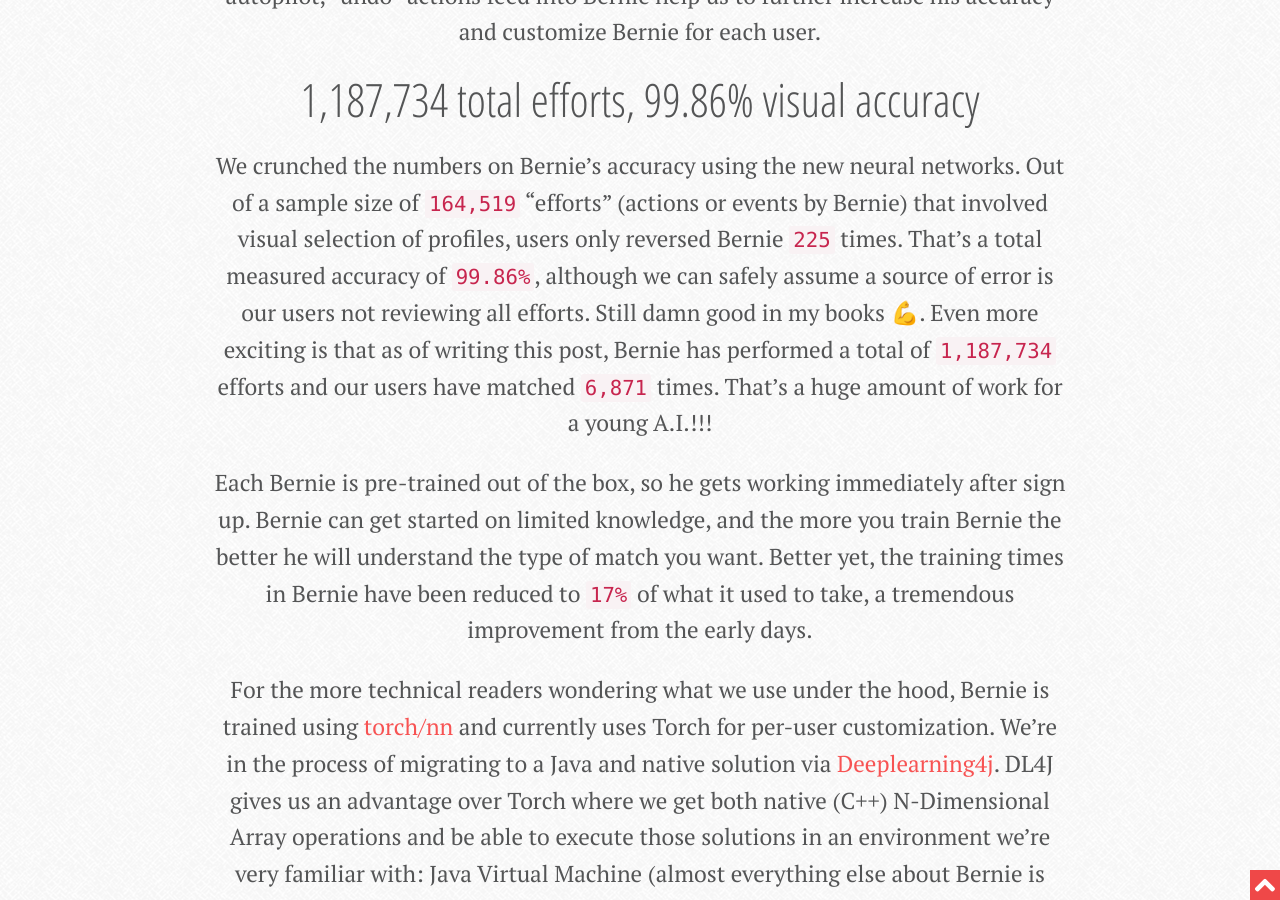
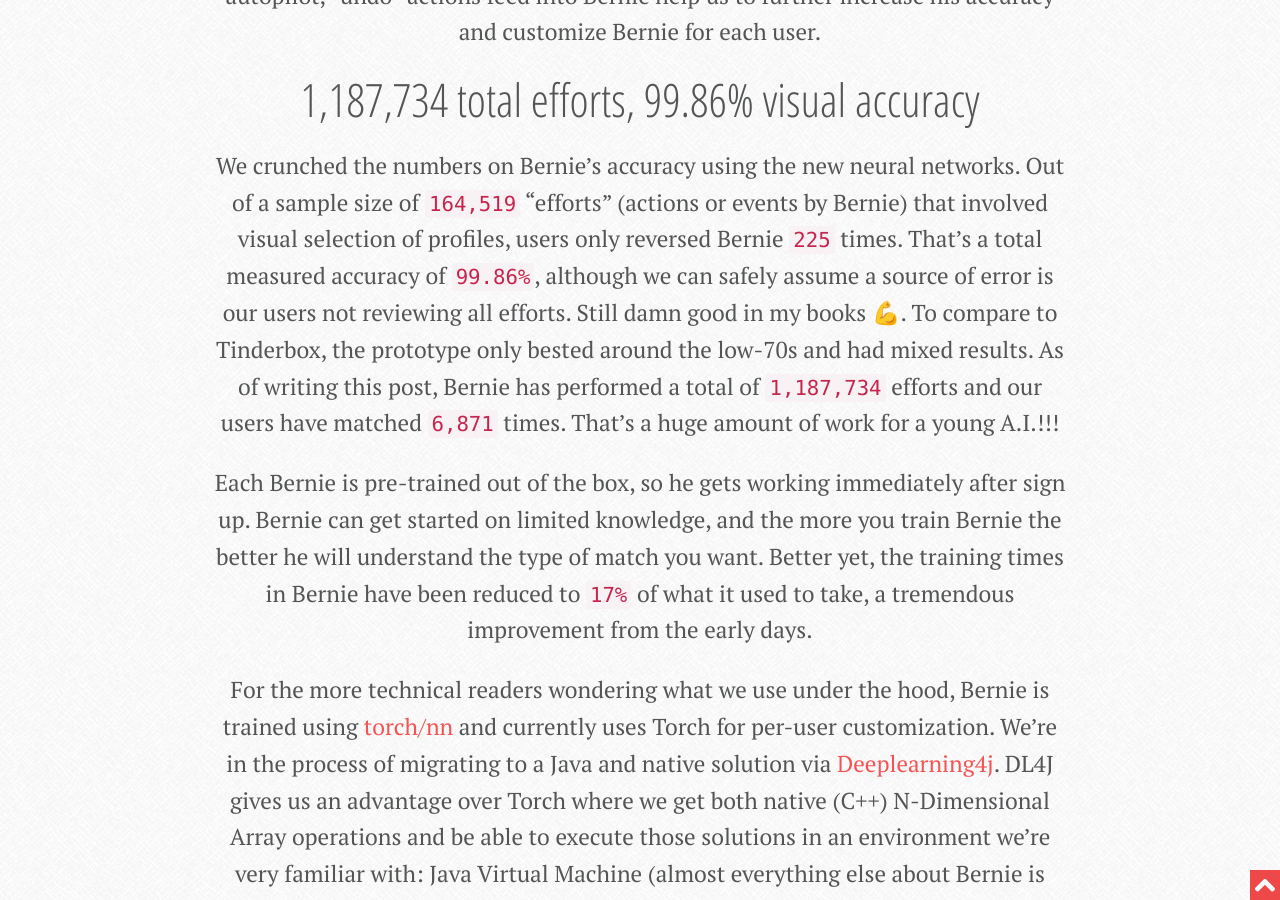
Before and after one commit to crockpotveggies/crockpotveggies.github.io, a Jekyll site: the page built from _posts/2016-07-26-automate-tinder-artificial-intelligence.md, in a window 1280 px wide and 900 px high, scrolled down 2052 px. Built offline with Jekyll 4.4.1, drawn with Linux system fonts in a browser that asks for light colours; some web fonts are replaced; Markdown is read by kramdown in place of the engine named in the settings; comment, search, counter and statistics services are not loaded.

Commit message:
Add Tinderbox comparison.

```diff
--- a/_posts/2016-07-26-automate-tinder-artificial-intelligence.md
+++ b/_posts/2016-07-26-automate-tinder-artificial-intelligence.md
@@ -17,7 +17,7 @@
 
 <h3>1,187,734 total efforts, 99.86% visual accuracy</h3>
 
-We crunched the numbers on Bernie's accuracy using the new neural networks. Out of a sample size of `164,519` "efforts" (actions or events by Bernie) that involved visual selection of profiles, users only reversed Bernie `225` times. That's a total measured accuracy of `99.86%`, although we can safely assume a source of error is our users not reviewing all efforts. Still damn good in my books 💪. Even more exciting is that as of writing this post, Bernie has performed a total of `1,187,734` efforts and our users have matched `6,871` times. That's a huge amount of work for a young A.I.!!!
+We crunched the numbers on Bernie's accuracy using the new neural networks. Out of a sample size of `164,519` "efforts" (actions or events by Bernie) that involved visual selection of profiles, users only reversed Bernie `225` times. That's a total measured accuracy of `99.86%`, although we can safely assume a source of error is our users not reviewing all efforts. Still damn good in my books 💪. To compare to Tinderbox, the prototype only bested around the low-70s and had mixed results. As of writing this post, Bernie has performed a total of `1,187,734` efforts and our users have matched `6,871` times. That's a huge amount of work for a young A.I.!!!
 
 Each Bernie is pre-trained out of the box, so he gets working immediately after sign up. Bernie can get started on limited knowledge, and the more you train Bernie the better he will understand the type of match you want. Better yet, the training times in Bernie have been reduced to `17%` of what it used to take, a tremendous improvement from the early days.
 
```
